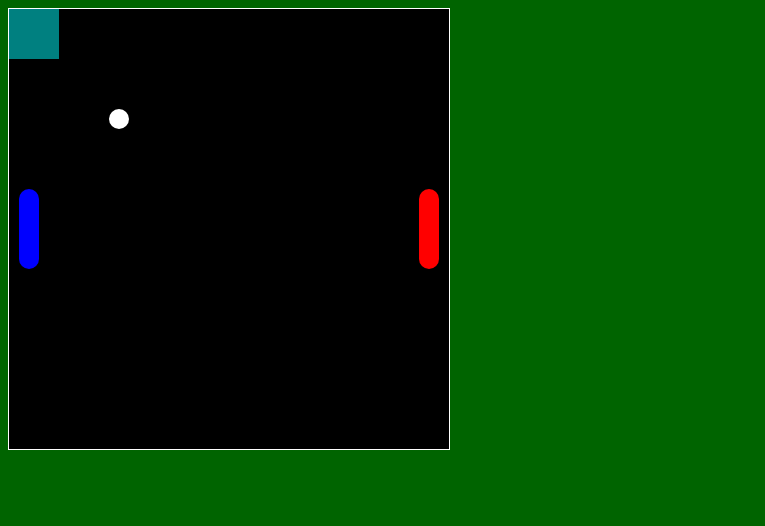
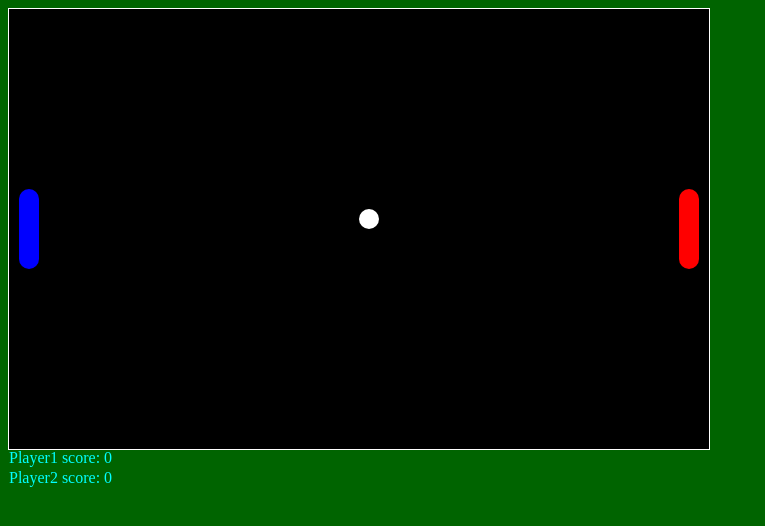
Before and after one commit to ConnorBerlinWall/ConnorBerlinWall.github.io, a plain HTML site: page asd-projects/pong/index.html in a window 1280 px wide. Shown: the whole page, without its empty margins (0-765 px from the left). Drawn offline with Linux system fonts and the light colour scheme.

Commit message:
saving pong

```diff
--- a/asd-projects/pong/index.css
+++ b/asd-projects/pong/index.css
@@ -4,20 +4,11 @@ body {
 }
 
 #board {
-  width: 440px;
+  width: 700px;
   height: 440px;
   border: 1px solid white;
   background-color: black;
   position: relative;
-}
-
-#gameItem {
-  background-color: teal;
-  width: 50px;
-  height: 50px;
-  position: absolute;
-/*   left: 100px; */  /* Uncomment if you want to set a "starting" position */
-/*   top: 100px;  */  /* Uncomment if you want to set a "starting" position */
 }
 #leftPaddle {
   /* appearance */
@@ -29,7 +20,7 @@ body {
   /* positioning */
   position: absolute;
   top: 180px;
-  left: 410px;
+  left: 670px;
 }
 #rightPaddle {
   /* appearance */
@@ -52,6 +43,16 @@ body {
 
   /* positioning */
   position: absolute;
-  top: 100px;
-  left: 100px;
+  top: 200px;
+  left: 350px;
 }
+#P1score {
+position: absolute;
+top: 440px;
+color: aqua
+}
+#P2score {
+position: absolute;
+top: 460px;
+color: aqua
+}
--- a/asd-projects/pong/index.html
+++ b/asd-projects/pong/index.html
@@ -16,8 +16,8 @@
       <div id = 'leftPaddle'></div>
       <div id = 'rightPaddle'></div>
       <div id = 'ball'></div>
-      <div id = 'P1score'></div>
-      <div id = 'P2score'></div>
+      <div id = 'P1score'>Player1 score: 0</div>
+      <div id = 'P2score'>Player2 score: 0</div>
     </div>
   </body>
 </html>
--- a/asd-projects/pong/index.js
+++ b/asd-projects/pong/index.js
@@ -10,50 +10,180 @@ function runProgram(){
   // Constant Variables
   const FRAME_RATE = 60;
   const FRAMES_PER_SECOND_INTERVAL = 1000 / FRAME_RATE;
+  const BOARD_WIDTH = $("#board").width() //stores the board wifth in a constant
+  const BOARD_HEIGHT = $("#board").height() //stores the board height in a constant
 
   // Game Item Objects
-
+ var ball = ObjectFactory("#ball") //creates and stores an object with the values in the ball id in a variable
+ var leftPaddle = ObjectFactory("#leftPaddle") //creates and stores an object with the values in the left paddle id in a variable
+ var rightPaddle = ObjectFactory("#rightPaddle") //creates and stores an object with the values in the right paddle id in a variable
+ var p1score = 0 // creates a variable that stores the score of player 1
+ var p2score = 0 // creates a variable that stores the score of player 2
 
   // one-time setup
+  //creates an object that stores the key value inputs
+  var KEY = {
+    W: 87,
+    S: 83,
+    DOWN: 40,
+    UP: 38,
+  }
   let interval = setInterval(newFrame, FRAMES_PER_SECOND_INTERVAL);   // execute newFrame every 0.0166 seconds (60 Frames per second)
-  $(document).on('eventType', handleEvent);                           // change 'eventType' to the type of event you want to handle
-
+  $(document).on('eventType', handleEvent);                          // change 'eventType' to the type of event you want to handle
+  $(document).on('keydown', handleKeyDown);//creates a jquery event that detects keydown inputs
+  $(document).on('keyup', handleKeyUp);  //creates a jquery event that detects keyup inputs
   ////////////////////////////////////////////////////////////////////////////////
   ///////////////////////// CORE LOGIC ///////////////////////////////////////////
   ////////////////////////////////////////////////////////////////////////////////
-
+ startBall()
   /*
   On each "tick" of the timer, a new frame is dynamically drawn using JavaScript
   by calling this function and executing the code inside.
   */
   function newFrame() {
-
-
+    moveObject(ball)
+    moveObject(leftPaddle)
+    moveObject(rightPaddle)
+    wallCollision(ball)
+    wallCollision(leftPaddle)
+    wallCollision(rightPaddle)
+    checkScore()
   }
 
   /*
   Called in response to events.
   */
-  function handleEvent(event) {
+function handleKeyDown(event) { //detects a keydown input and changes the speeds of the paddle based off of the input
+    if (event.which === KEY.UP) {
+     leftPaddle.speedY = -5;
+    }
+    if (event.which === KEY.DOWN) {
+      leftPaddle.speedY = 5;
 
+    }
+    if (event.which === KEY.W) {
+      rightPaddle.speedY = -5
+
+    }
+    if (event.which === KEY.S) {
+      rightPaddle.speedY = 5
+    }
+  }
+    function handleKeyUp(event) { //reverts the speed of the paddles that the keydown inputs change once the key is released
+    if (event.which === KEY.UP) {
+      leftPaddle.speedY = 0;
+    }
+    if (event.which === KEY.DOWN) {
+      leftPaddle.speedY = 0;
+
+    }
+    if (event.which === KEY.W) {
+      rightPaddle.speedY = 0
+
+    }
+    if (event.which === KEY.S) {
+      rightPaddle.speedY = 0
+    }
   }
 
   ////////////////////////////////////////////////////////////////////////////////
   ////////////////////////// HELPER FUNCTIONS ////////////////////////////////////
   ////////////////////////////////////////////////////////////////////////////////
 
- function ObjectFactory (id){
+ function ObjectFactory (id){ //takes an id and creates an object based off of values in the id
   var newObj = {}
   newObj.id = id
-  newObj.x = parseFloat((id).css("left"))
-  newObj.y = parseFloat((id).css("top"))
-  newObj.speedX = speedX
-  newObj.speedY = speedY
+  newObj.x = parseFloat($(id).css("left"))
+  newObj.y = parseFloat($(id).css("top"))
+  newObj.speedX = 0
+  newObj.speedY = 0
   newObj.width = $(id).width()
   newObj.height = $(id).height()
+  return newObj
  }
 
-  function endGame() {
+    function startBall() { // moves the ball back to the center of the board and randomizes its x and y speed
+      ball.speedX = (Math.random() * 3 + 2) * (Math.random() > 0.5 ? -1 : 1);
+      ball.speedY = (Math.random() * 3 + 2) * (Math.random() > 0.5 ? -1 : 1);
+      ball.x = 350
+      ball.y = 200
+    }
+  function moveObject(obj) { //redraws the items so they move on the screen
+    obj.x += obj.speedX
+    obj.y += obj.speedY
+    $(obj.id).css("left", obj.x);
+    $(obj.id).css("top", obj.y);
+  }
+  function wallCollision(obj) { //detects if the paddles collide with the walls and if the ball collides with both the wall and the paddles then switches the x and y values of those objects in order to bounce them
+    if(obj.y < 0) { //collide with top wall
+      obj.y = obj.y - obj.speedY
+      obj.speedY *= -1
+    }
+    if (obj.y + obj.height > BOARD_HEIGHT) { //collide with bottom wall
+      obj.y = obj.y - obj.speedY
+      obj.speedY *= -1
+    }
+     if(obj.x < 0) { //collide with left wall, add score
+      p2score++
+      $("#P2score").text("Player2 score: " + p2score)
+      startBall()
+    }
+    if(doCollide(ball, rightPaddle)){ //collide with right paddle
+      obj.x = obj.x - obj.speedX;
+      obj.speedX *= -1;
+    }
+    if (obj.x + obj.width > BOARD_WIDTH) { //collide with right wall
+      p1score++
+      $("#P1score").text("Player1 score: " + p1score)
+      startBall()
+    }
+    if(doCollide(ball, leftPaddle)){ //collide with left paddle
+      obj.x = obj.x - obj.speedX;
+      obj.speedX *= -1;
+    }
+  }
+  function doCollide(square1, square2) { //detects if the ball and paddles collide and then returns true if they do and false if they dont
+    // TODO: calculate and store the remaining
+    // sides of the square1
+    square1.leftX = square1.x;
+    square1.topY = square1.y;
+    square1.rightX = square1.x+square1.width;
+    square1.bottomY = square1.y+square1.height;
+    // TODO: Do the same for square2
+    square2.leftX = square2.x;
+    square2.topY = square2.y;
+    square2.rightX = square2.x+square2.width;
+    square2.bottomY = square2.y+square2.height;
+    //debugger;
+    // TODO: Return true if they are overlapping, false otherwise
+    if(square1.leftX > square2.rightX){
+      return false;
+    } else if(square1.rightX < square2.leftX){
+      return false;
+    } else if(square1.topY > square2.bottomY){
+      return false;
+    } else if(square1.bottomY < square2.topY){
+      return false;
+    } else {
+      return true;
+    }
+    // Hint: use the following conditions:
+      // red left < blue right
+      // red right > blue left
+      // red top < blue bottom
+      // red bottom > blue top
+  }
+  function checkScore() { //checks the score to see if either score is equal tto 10 and if so it ends the game
+    if (p1score >= 10) {
+      alert("Player 1 wins!")
+      endGame()
+    }
+    if (p2score >= 10) {
+      alert("Player 2 wins!")
+      endGame()
+    }
+  }
+  function endGame() { // ends the game
     // stop the interval timer
     clearInterval(interval);
 
```
